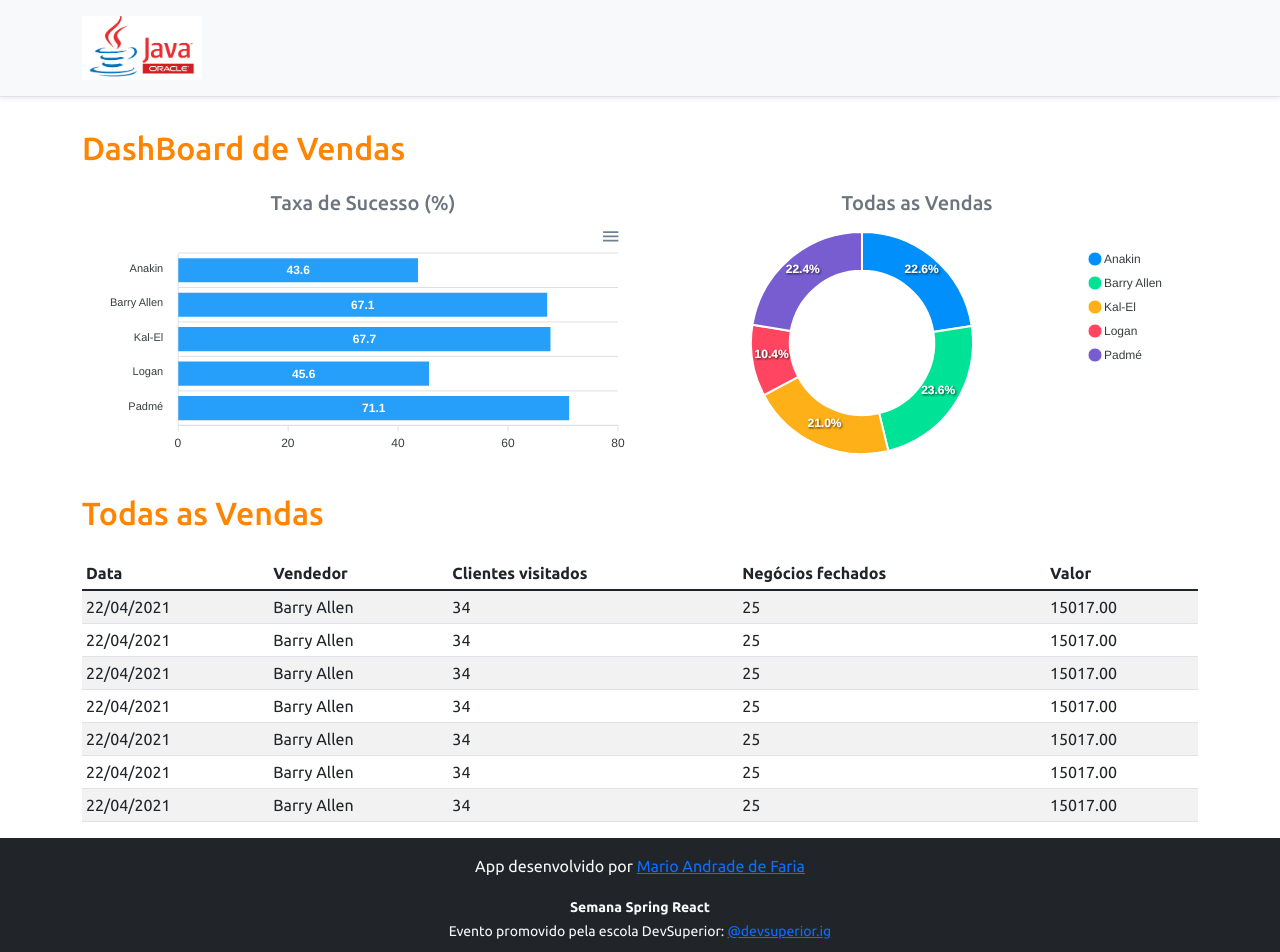
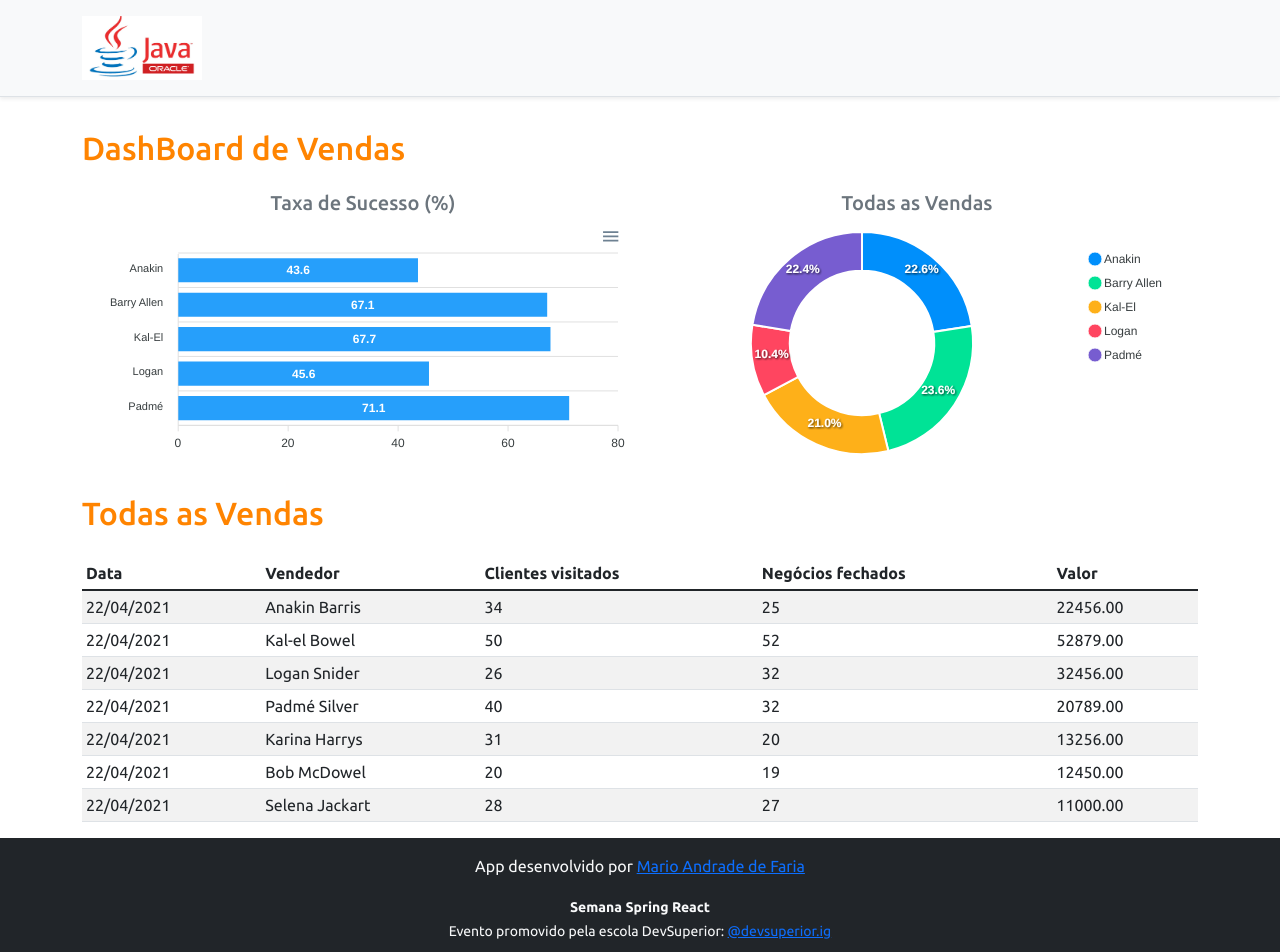
Before and after one commit to mariofaria9/projeto-sds4, a React (Create React App) app in the folder frontend/: page / in a window 1280 px wide. Shown: the top 952 px of the page. Built offline with nearby package versions, Linux system fonts and the light colour scheme.

Commit message:
Mudanca nomes na tabela

```diff
--- a/frontend/src/components/DataTable/index.tsx
+++ b/frontend/src/components/DataTable/index.tsx
@@ -14,52 +14,52 @@ const DataTable = () => {
                 <tbody>
                     <tr>
                         <td>22/04/2021</td>
-                        <td>Barry Allen</td>
+                        <td>Anakin Barris</td>
                         <td>34</td>
                         <td>25</td>
-                        <td>15017.00</td>
+                        <td>22456.00</td>
                     </tr>
                     <tr>
                         <td>22/04/2021</td>
-                        <td>Barry Allen</td>
-                        <td>34</td>
-                        <td>25</td>
-                        <td>15017.00</td>
+                        <td>Kal-el Bowel</td>
+                        <td>50</td>
+                        <td>52</td>
+                        <td>52879.00</td>
                     </tr>
                     <tr>
                         <td>22/04/2021</td>
-                        <td>Barry Allen</td>
-                        <td>34</td>
-                        <td>25</td>
-                        <td>15017.00</td>
+                        <td>Logan Snider</td>
+                        <td>26</td>
+                        <td>32</td>
+                        <td>32456.00</td>
                     </tr>
                     <tr>
                         <td>22/04/2021</td>
-                        <td>Barry Allen</td>
-                        <td>34</td>
-                        <td>25</td>
-                        <td>15017.00</td>
+                        <td>Padmé Silver</td>
+                        <td>40</td>
+                        <td>32</td>
+                        <td>20789.00</td>
                     </tr>
                     <tr>
                         <td>22/04/2021</td>
-                        <td>Barry Allen</td>
-                        <td>34</td>
-                        <td>25</td>
-                        <td>15017.00</td>
+                        <td>Karina Harrys</td>
+                        <td>31</td>
+                        <td>20</td>
+                        <td>13256.00</td>
                     </tr>
                     <tr>
                         <td>22/04/2021</td>
-                        <td>Barry Allen</td>
-                        <td>34</td>
-                        <td>25</td>
-                        <td>15017.00</td>
+                        <td>Bob McDowel</td>
+                        <td>20</td>
+                        <td>19</td>
+                        <td>12450.00</td>
                     </tr>
                     <tr>
                         <td>22/04/2021</td>
-                        <td>Barry Allen</td>
-                        <td>34</td>
-                        <td>25</td>
-                        <td>15017.00</td>
+                        <td>Selena Jackart</td>
+                        <td>28</td>
+                        <td>27</td>
+                        <td>11000.00</td>
                     </tr>
                 </tbody>
             </table>
```
